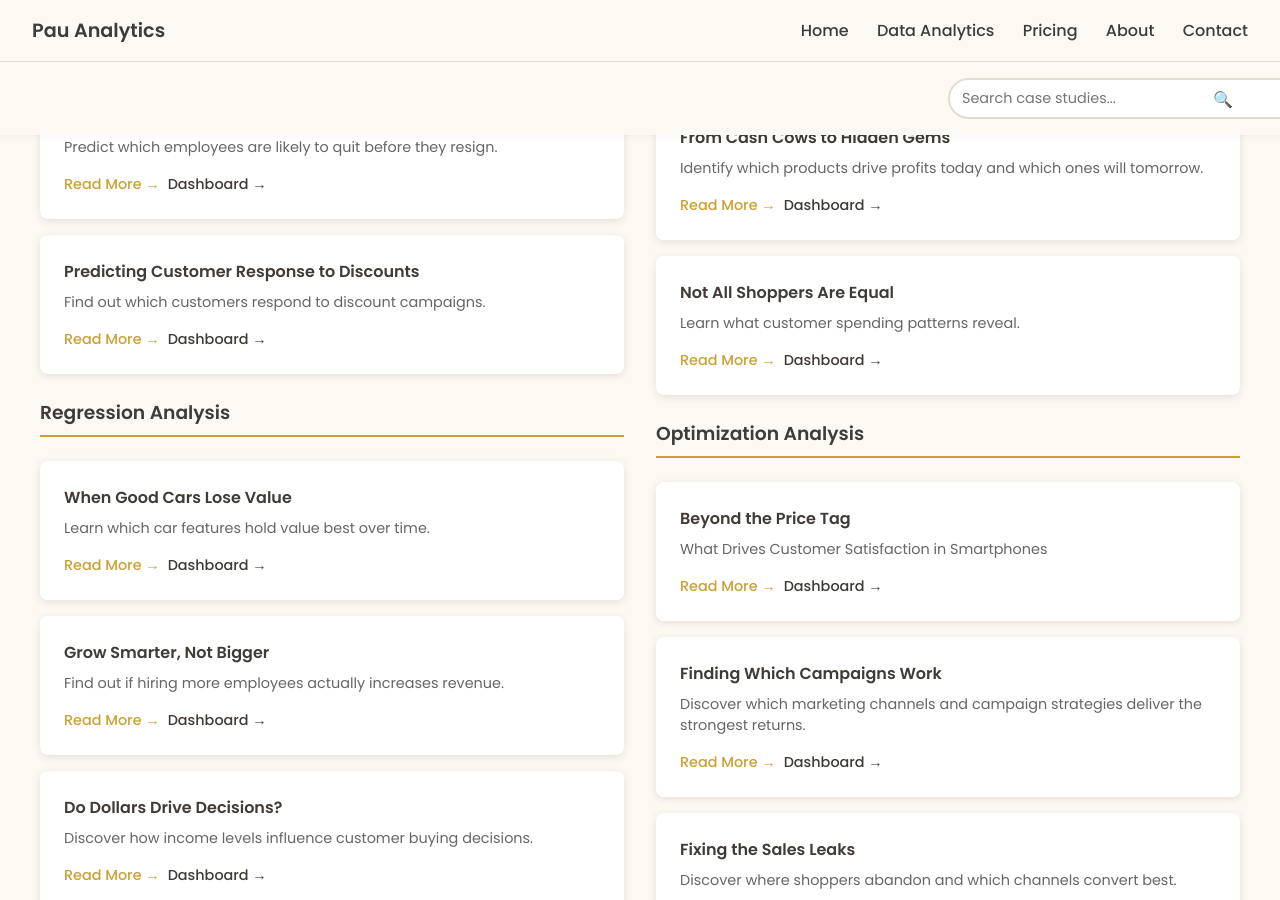
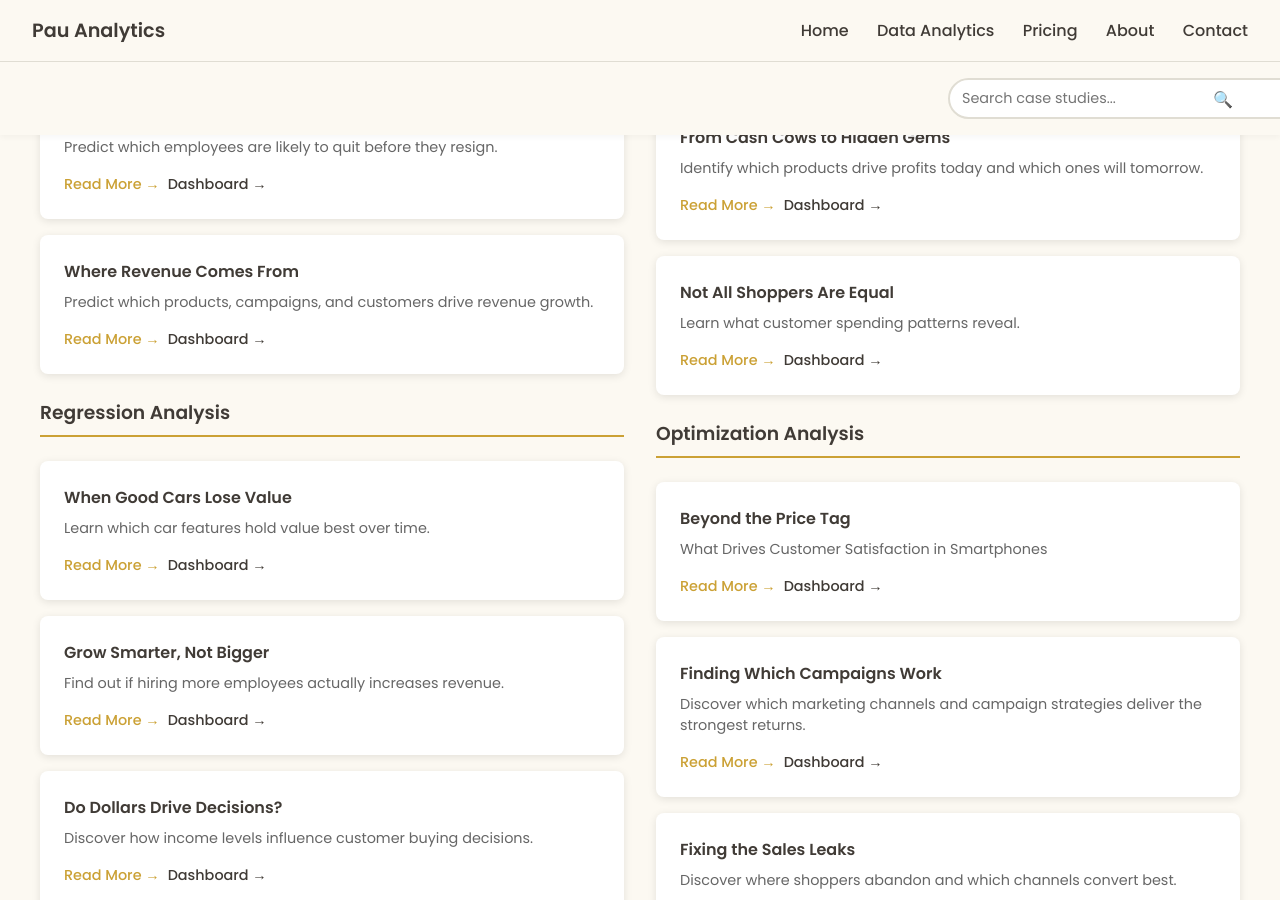
Before and after one commit to lyven81/pinnacles-learning-website, a Jekyll site: the page data-analytics.html, which Jekyll copies as it is, in a window 1280 px wide and 900 px high, scrolled down 834 px. Built offline with Jekyll 4.4.1, drawn with Linux system fonts in a browser that asks for light colours.

Commit message:
Update data-analytics.html: Replace case study
- Replace "Predicting Customer Response to Discounts" with "Where Revenue Comes From"
- Update title to "Where Revenue Comes From"
- Update description: "Predict which products, campaigns, and customers drive revenue growth."
- Read More button now points to https://www.pauanalytics.com/case-study/where-revenue-comes-from.html
- Dashboard button now points to https://www.pauanalytics.com/dashboard/where-revenue-comes-from.html
- Case study remains in Predictive Modeling section

🤖 Generated with [Claude Code](https://claude.com/claude-code)

Co-Authored-By: Claude Sonnet 4.5 <noreply@anthropic.com>

```diff
--- a/data-analytics.html
+++ b/data-analytics.html
@@ -411,11 +411,11 @@
         </div>
 
         <div style="background: white; padding: 1.5rem; border-radius: 8px; margin-bottom: 1.5rem; box-shadow: 0 2px 8px rgba(0,0,0,0.1);">
-          <h4 style="color: #403B36; margin: 0 0 0.5rem 0;">Predicting Customer Response to Discounts</h4>
-          <p style="margin: 0.5rem 0; color: #666; font-size: 0.9rem;">Find out which customers respond to discount campaigns.</p>
+          <h4 style="color: #403B36; margin: 0 0 0.5rem 0;">Where Revenue Comes From</h4>
+          <p style="margin: 0.5rem 0; color: #666; font-size: 0.9rem;">Predict which products, campaigns, and customers drive revenue growth.</p>
           <div style="display: flex; gap: 0.5rem; margin-top: 1rem;">
-            <a href="case-study/predicting-customer-response-to-discounts.html" style="color: #CBA135; font-size: 0.9rem; text-decoration: none; font-weight: 500;">Read More →</a>
-            <a href="dashboard/predicting-customer-response-to-discounts.html" style="color: #403B36; font-size: 0.9rem; text-decoration: none; font-weight: 500;">Dashboard →</a>
+            <a href="https://www.pauanalytics.com/case-study/where-revenue-comes-from.html" style="color: #CBA135; font-size: 0.9rem; text-decoration: none; font-weight: 500;">Read More →</a>
+            <a href="https://www.pauanalytics.com/dashboard/where-revenue-comes-from.html" style="color: #403B36; font-size: 0.9rem; text-decoration: none; font-weight: 500;">Dashboard →</a>
           </div>
         </div>
 
```
